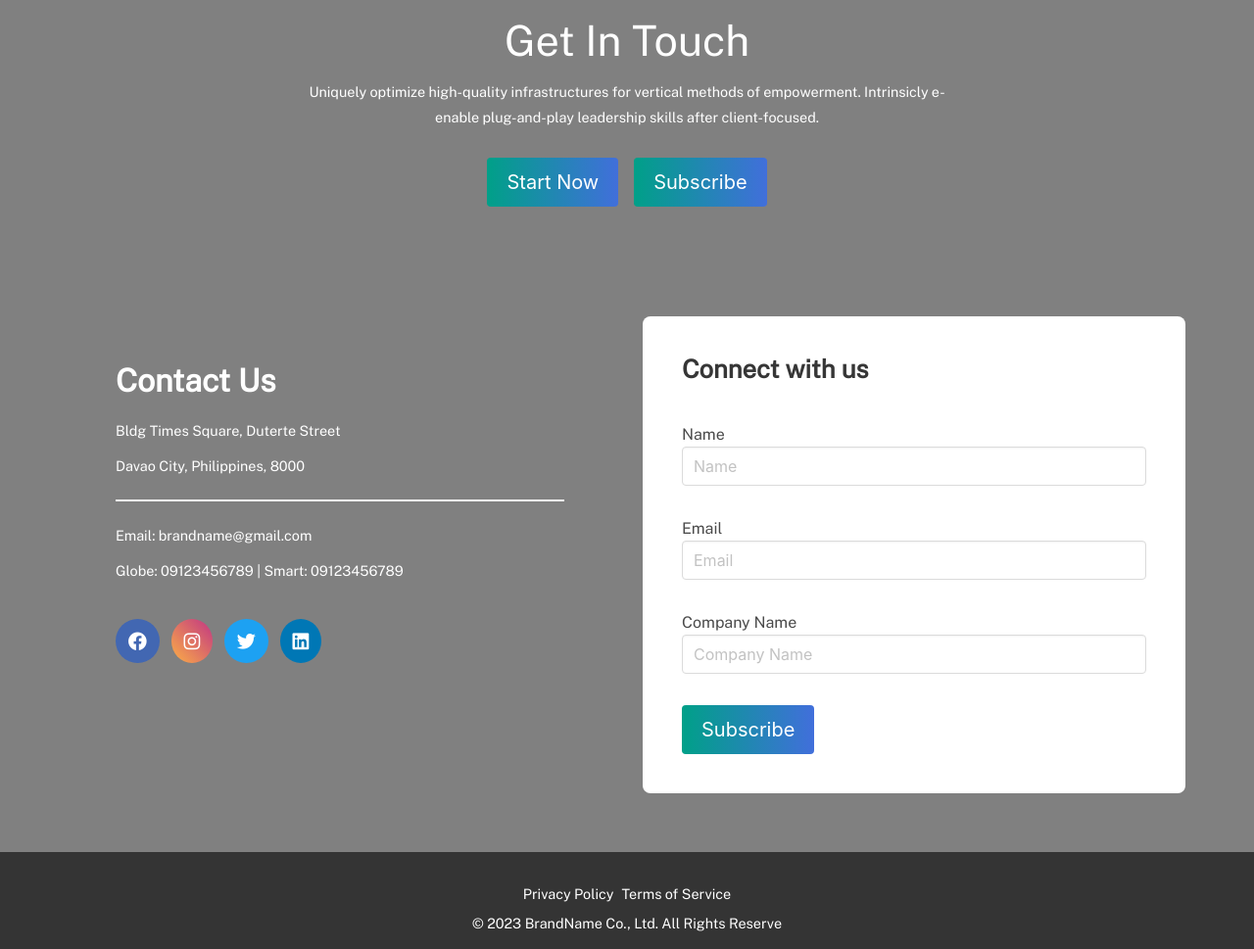
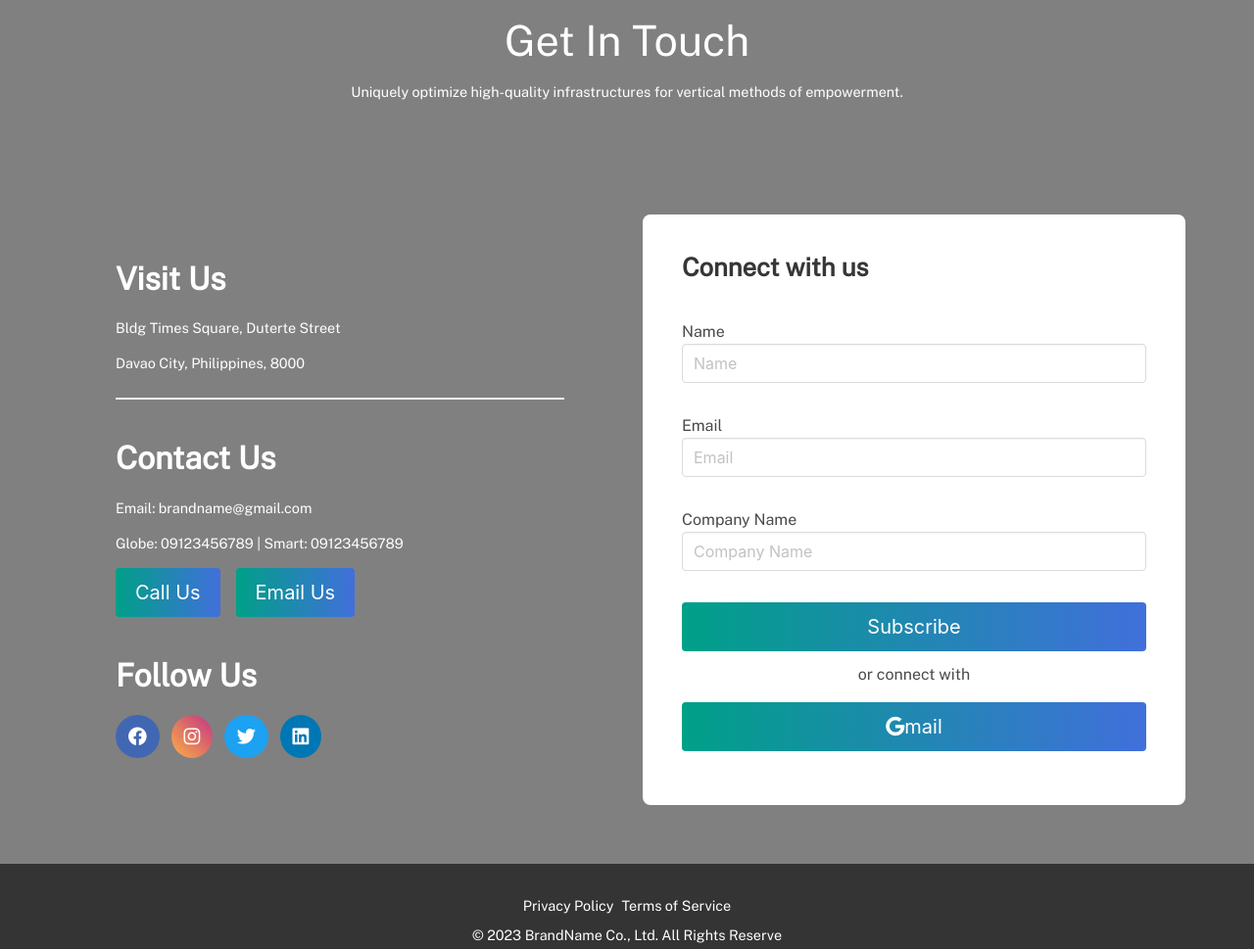
Before and after one commit to FKEspanol/landing-page-1, a website: page index.html in a window 1280 px wide. Shown: the part 5038-6007 px from the top of the page at 98% size. Drawn offline with nearby package versions, Linux system fonts and the light colour scheme; a web font is replaced by a local one.

Commit message:
modified the contact section

```diff
--- a/index.html
+++ b/index.html
@@ -435,24 +435,24 @@
             <h2>Get In Touch</h2>
             <p>
               Uniquely optimize high-quality infrastructures for vertical
-              methods of empowerment. Intrinsicly e-enable plug-and-play
-              leadership skills after client-focused.
+              methods of empowerment.
             </p>
-            <br />
-            <div class="btn-area">
-              <button class="button is-medium">Start Now</a>
-              <button class="button is-medium">Subscribe</a>
-            </div>
           </div>
           <div class="content">
             <div class="contact-info">
-              <h3>Contact Us</h3>
+              <h3>Visit Us</h3>
               <p>Bldg Times Square, Duterte Street</p>
               <p>Davao City, Philippines, 8000</p>
-              <hr>
+              <hr />
+              <h3>Contact Us</h3>
               <p>Email: brandname@gmail.com</p>
               <p>Globe: 09123456789 | Smart: 09123456789</p>
-              <br />
+
+              <div class="btn-area">
+                <button class="button is-medium">Call Us</a>
+                <button class="button is-medium">Email Us</a>
+              </div>
+              <h3>Follow Us</h3>
               <div class="soc-med-icons">
                 <i class="fab fa-facebook"></i>
                 <i class="fab fa-instagram"></i>
@@ -490,7 +490,9 @@
                   class="input is-normal"
                 />
                 <br />
-                <button class="button is-medium">Subscribe</button>
+                <button type="submit" id="submitBtn" class="button is-medium">Subscribe</button>
+                <p>or connect with</p>
+                <button type="button" id="gmailBtn"  class="button is-medium"><i class="fab fa-google"></i>mail</button>
               </form>
             </div>
           </div>
--- a/scss/sections/_contact.scss
+++ b/scss/sections/_contact.scss
@@ -30,10 +30,6 @@
         width: 60%;
         margin: auto;
       }
-
-      .btn-area > button:nth-child(1) {
-        margin-right: 1rem;
-      }
     }
     .content {
       display: grid;
@@ -51,6 +47,10 @@
           color: #fff;
           // margin-left: auto;
           // margin-right: auto;
+        }
+
+        .btn-area > button:nth-child(1) {
+          margin-right: 1rem;
         }
 
         .soc-med-icons {
@@ -90,6 +90,19 @@
           input {
             margin-bottom: 2rem;
           }
+
+          p {
+            font-size: 1rem;
+            text-align: center;
+          }
+
+          button {
+            width: 100%;
+          }
+
+          button#submitBtn {
+            margin-bottom: 0.7rem;
+          }
         }
       }
     }
```
Also changed, not shown: css/style.css, 1 other file.
